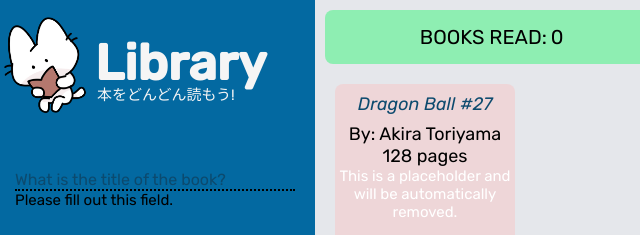
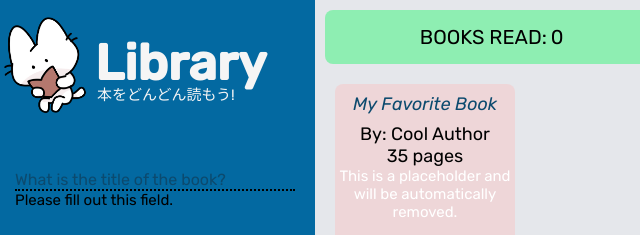
Before and after one commit to willard-wrt/library, a website: page index.html in a window 1280 px wide. Shown: the top 235 px of the page, 5-645 px from the left. Drawn offline with Linux system fonts and the light colour scheme.

Commit message:
Modify placeholder book details

```diff
--- a/index.html
+++ b/index.html
@@ -105,9 +105,9 @@
         <div class="main-library">
           <div class="book">
             <div class="text-book">
-              <p>Dragon Ball #27</p>
-              <p>By: Akira Toriyama</p>
-              <p>128 pages</p>
+              <p>My Favorite Book</p>
+              <p>By: Cool Author</p>
+              <p>35 pages</p>
               <p>This is a placeholder and will be automatically removed.</p>
             </div>
             <div class="button-book">
```
